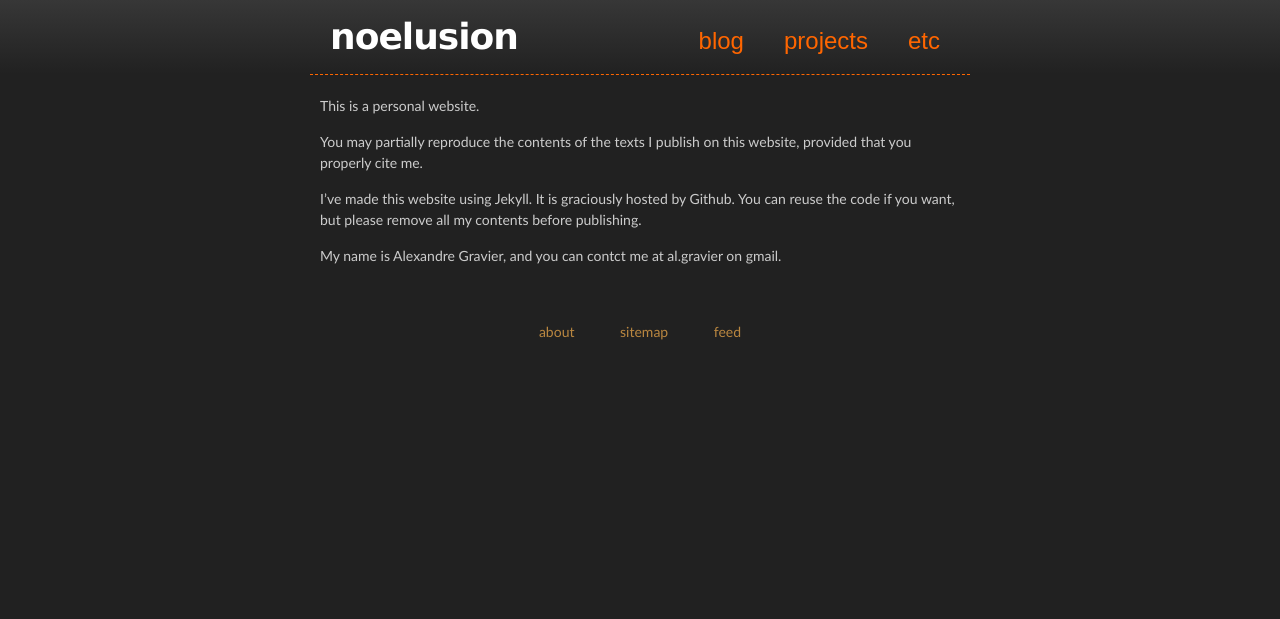
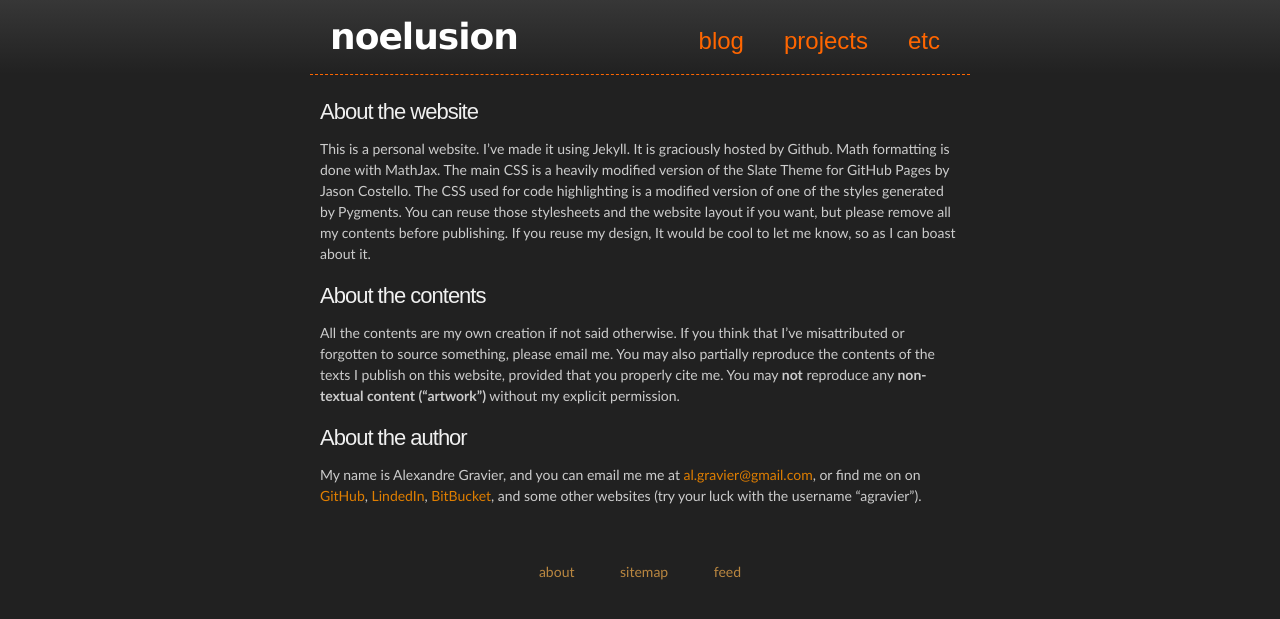
Before and after one commit to agravier/agravier.github.io, a Jekyll site: the page built from about/index.md, in a window 1280 px wide. Shown: the top 619 px of the page. Built offline with Jekyll 4.4.1, drawn with Linux system fonts in a browser that asks for light colours; Markdown is read by kramdown in place of the engine named in the settings.

Commit message:
Update the about page, fix a typo.

```diff
--- a/about/index.md
+++ b/about/index.md
@@ -3,14 +3,31 @@ layout: default-nomath
 title: postface
 ---
 
-This is a personal website.
+### About the website
 
-You may partially reproduce the contents of the texts I publish
-on this website, provided that you properly cite me.
+This is a personal website. I've made it using Jekyll. It is
+graciously hosted by Github. Math formatting is done with MathJax.
+The main CSS is a heavily modified version of the Slate Theme for
+GitHub Pages by Jason Costello. The CSS used for code highlighting is
+a modified version of one of the styles generated by Pygments. You can
+reuse those stylesheets and the website layout if you want, but please
+remove all my contents before publishing. If you reuse my design, It
+would be cool to let me know, so as I can boast about it.
 
-I've made this website using Jekyll. It is graciously hosted by
-Github. You can reuse the code if you want, but please remove all
-my contents before publishing.
+### About the contents
 
-My name is Alexandre Gravier, and you can contct me at al.gravier on
-gmail.
+All the contents are my own creation if not said otherwise. If you
+think that I've misattributed or forgotten to source something, please
+email me. You may also partially reproduce the contents of the texts I
+publish on this website, provided that you properly cite me. You may
+**not** reproduce any **non-textual content ("artwork")** without my
+explicit permission.
+
+### About the author
+
+My name is Alexandre Gravier, and you can email me me at
+[al.gravier@gmail.com](mailto:al.gravier@gmail.com), or find me on on
+[GitHub](https://github.com/agravier/),
+[LindedIn](http://linkedin.com/in/agravier),
+[BitBucket](https://bitbucket.org/agravier/), and some other websites
+(try your luck with the username "agravier").
```
Also changed, not shown: etc/notes/cn-coursera/notes01.md (+1 -1 lines).
